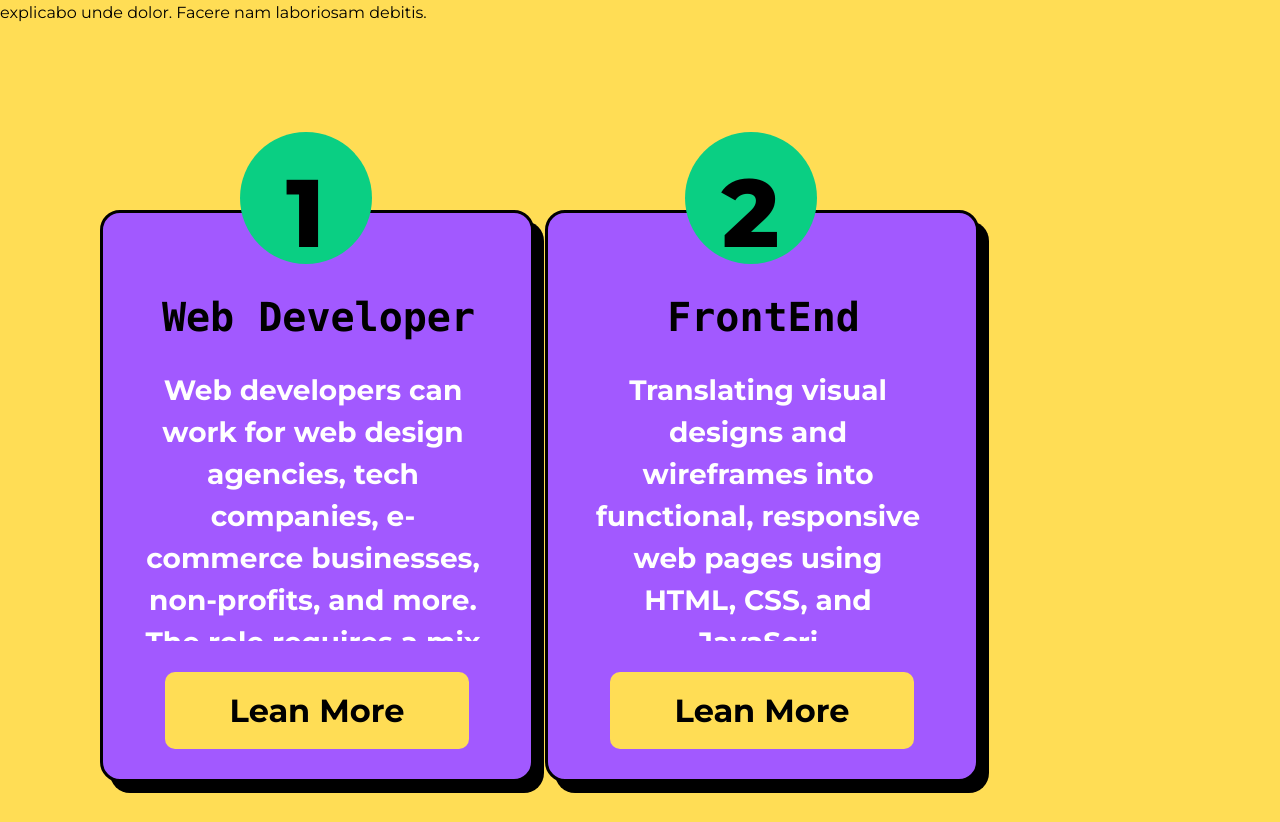
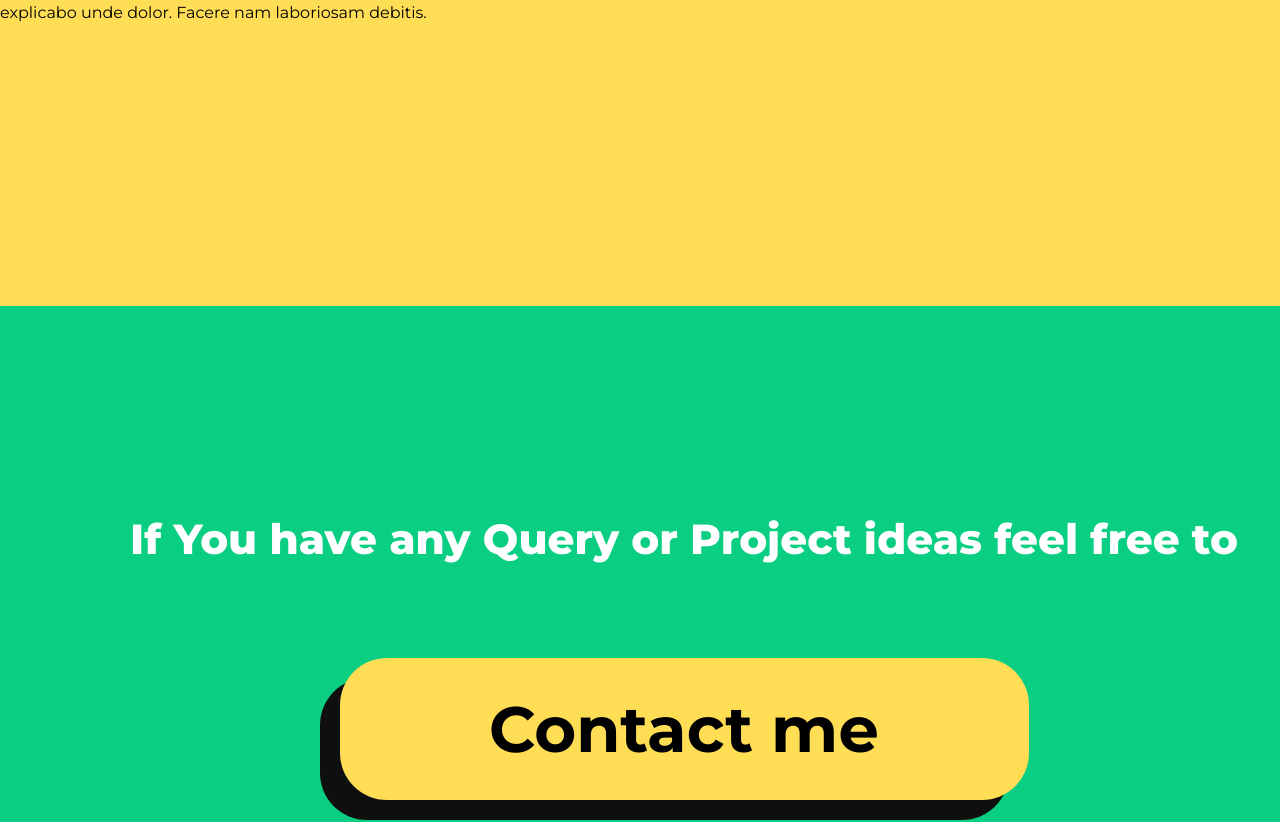
Before and after one commit to TSENGNGUON/portfolio, a React (Vite) app: page / in a window 1280 px wide. Shown: the part 1727-2549 px from the top of the page. Built offline with nearby package versions, Linux system fonts and the light colour scheme.

Commit message:
I removed the Card component in the ServicesPart component and removed import

```diff
--- a/src/components/SubComponents/ServicesPart/ServicesPart.jsx
+++ b/src/components/SubComponents/ServicesPart/ServicesPart.jsx
@@ -1,4 +1,4 @@
-import Card from '../../Card/Card'
+
 
 
 export default function ServicesPart(){
@@ -9,8 +9,7 @@ export default function ServicesPart(){
                 <p>Lorem ipsum dolor sit amet consectetur adipisicing elit. Sint, dolor? Porro cum id quasi fuga ipsam reprehenderit nihil tenetur enim iure? Officiis assumenda explicabo unde dolor. Facere nam laboriosam debitis.</p>
             </div>
             <div className='content'>
-            <Card title={"Web Developer"} number={"1"} content={"Web developers can work for web design agencies, tech companies, e-commerce businesses, non-profits, and more. The role requires a mix of technical, creative, and problem-solving skills. Strong communication abilities are also important to work effectively with designers, project managers, and clients"} zIndex={{zIndex:1}} zIndexFront={{zIndex:3}} margin={{marginTop: 85}}/>
-            <Card number={"2"} content={"Translating visual designs and wireframes into functional, responsive web pages using HTML, CSS, and JavaScri"} title={"FrontEnd"} zIndex={{zIndex:1}} zIndexFront={{zIndex:3}} margin={{marginTop:85}}/>
+
             </div>
         </div>
     )
```
